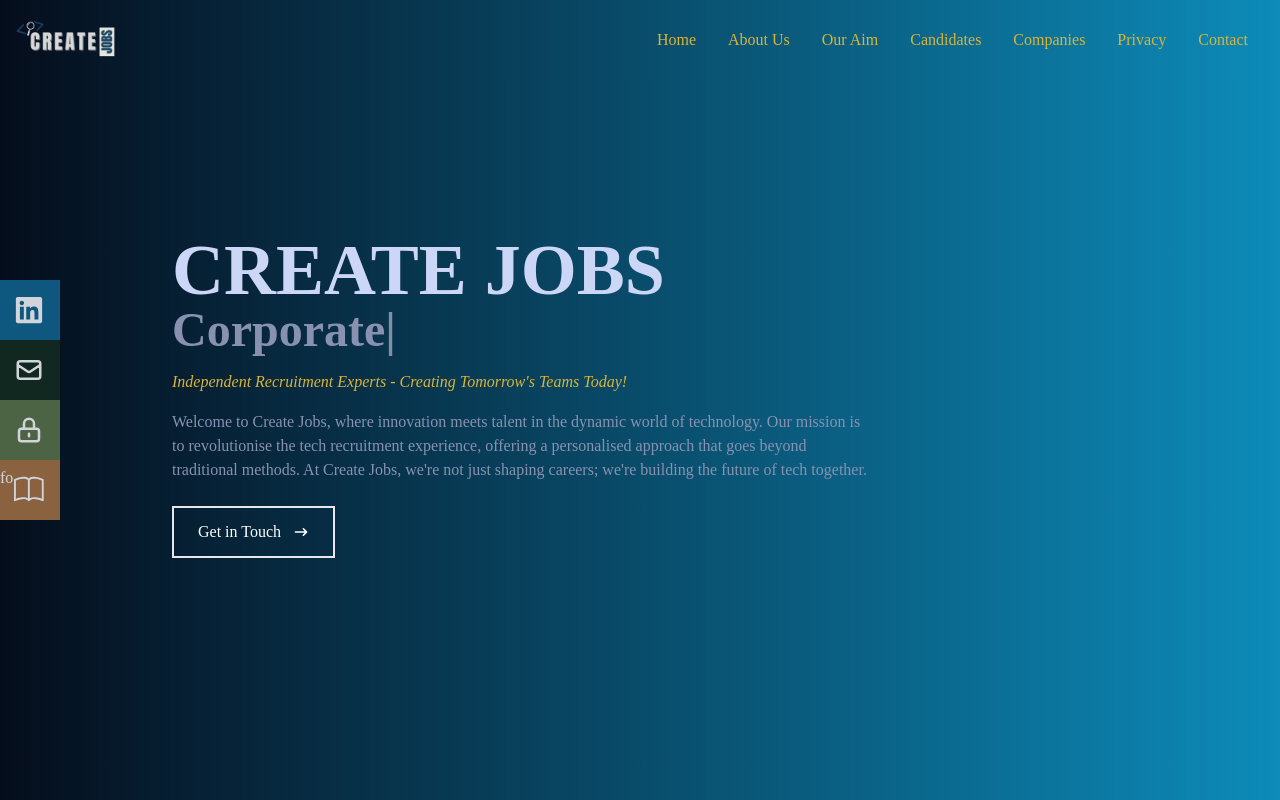
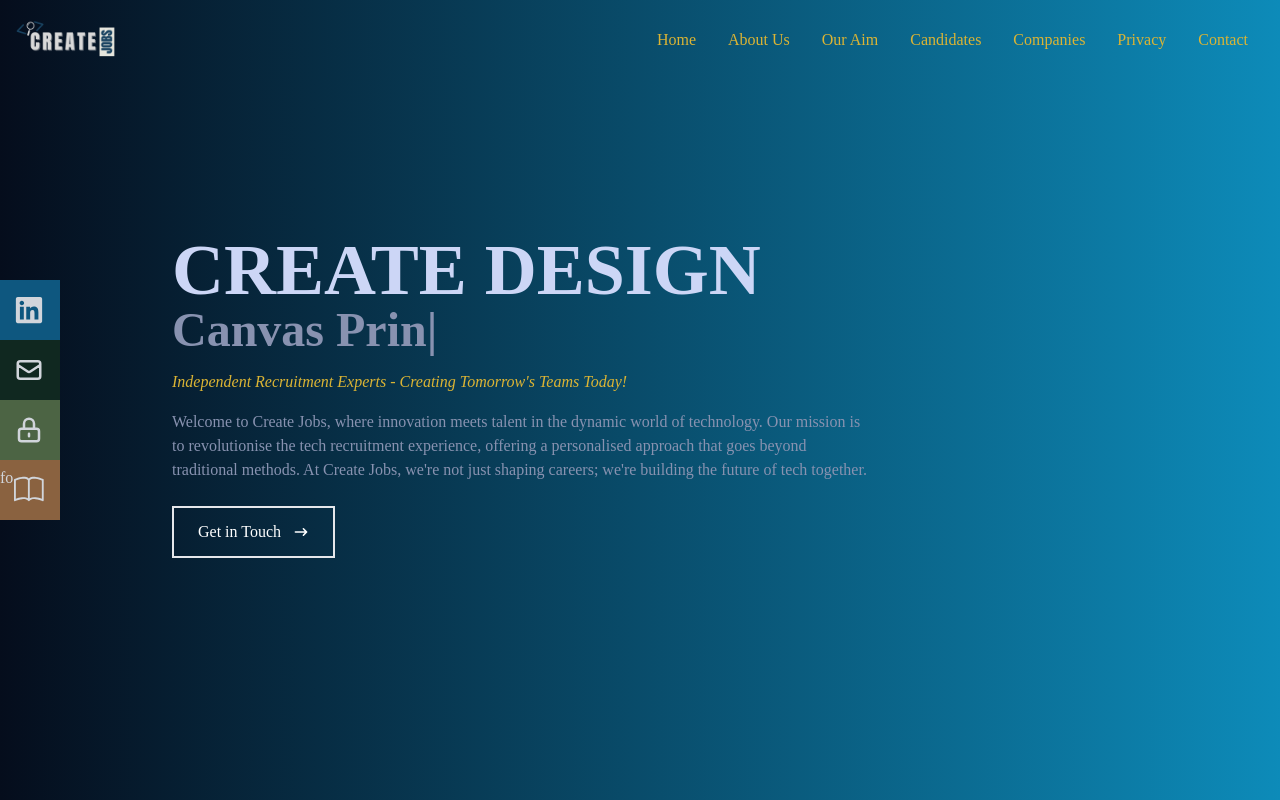
Before and after one commit to riz1ash786/caliphateclo, a React (Create React App) app: page / in a window 1280 px wide. Shown: the top 800 px of the page. Built offline with nearby package versions, Linux system fonts and the light colour scheme.

Commit message:
initial commit

```diff
--- a/src/components/Footer.jsx
+++ b/src/components/Footer.jsx
@@ -16,7 +16,7 @@
   return (
     <div className='w-full mx-auto grid md:grid-cols-3 py-12 px-4 gap-12 text-gray-300 bg-[#050d1c]'>
     <div>
-    <h1 className='w-full text-3xl font-bold text-[#dbb434] flex '>CREATE JOBS LIMITED</h1>
+    <h1 className='w-full text-3xl font-bold text-[#dbb434] flex '>CREATE DESIGN LIMITED</h1>
     <p className='py-4'>Thank you for visiting Create Jobs. Stay connected by following us on Linkedin for updates & industry insights.
     For collaboration inquiries please get in touch at hello@createjobs.co.uk.
     Copyright&#169; 2024 Create Jobs Limited. All rights reserved.</p>
--- a/src/components/Home.jsx
+++ b/src/components/Home.jsx
@@ -9,7 +9,7 @@
       {/* Container */}
       <div className='max-w-[1000px] mx-auto px-8 flex flex-col justify-center h-full'>
         <h1 className='text-4xl sm:text-7xl font-bold text-[#ccd6f6]'>
-          CREATE JOBS
+          CREATE DESIGN
         </h1>
         {/* <h2 className='text-4xl sm:text-6xl font-bold text-[#8892b0]'>
         Recruitment
@@ -18,14 +18,14 @@
         <ReactTyped
           className='text-4xl sm:text-5xl font-bold text-[#8892b0]'
             strings={[
-              " Recruitment",
-              " Technology",
-            " Corporate",
-            " Permanent",
-            " Contract",
+              " T-Shirts",
+              " Custom Prints",
+            " Tote Bags",
+            " Canvas Prints",
+            " Water Bottles",
             ]}
-      typeSpeed={80}
-      backSpeed={60}
+      typeSpeed={40}
+      backSpeed={40}
       loop/>
 
         {/* <ReactTyped
```
